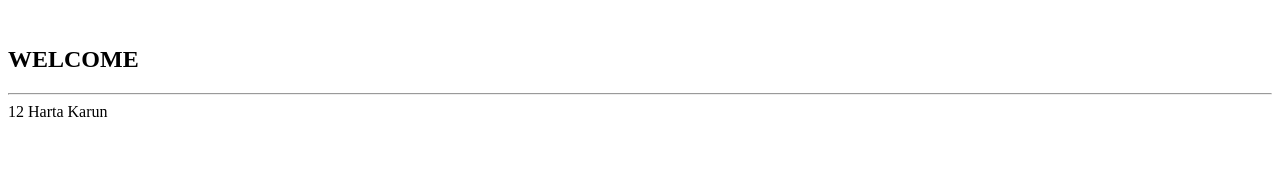
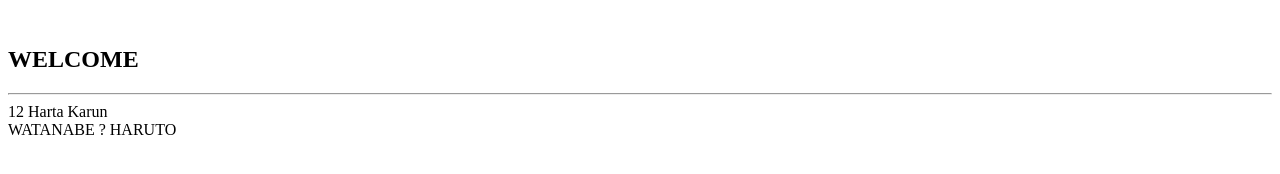
Before and after one commit to novitaek/novitaek.github.io, a plain HTML site: page Trejo.html in a window 1280 px wide. Drawn offline with Linux system fonts and the light colour scheme.

Commit message:
Update Trejo.html

```diff
--- a/Trejo.html
+++ b/Trejo.html
@@ -11,5 +11,6 @@
     <hr>
     12 Harta Karun
     <br>
+    WATANABE ? HARUTO
 </body>
 </html>
```
